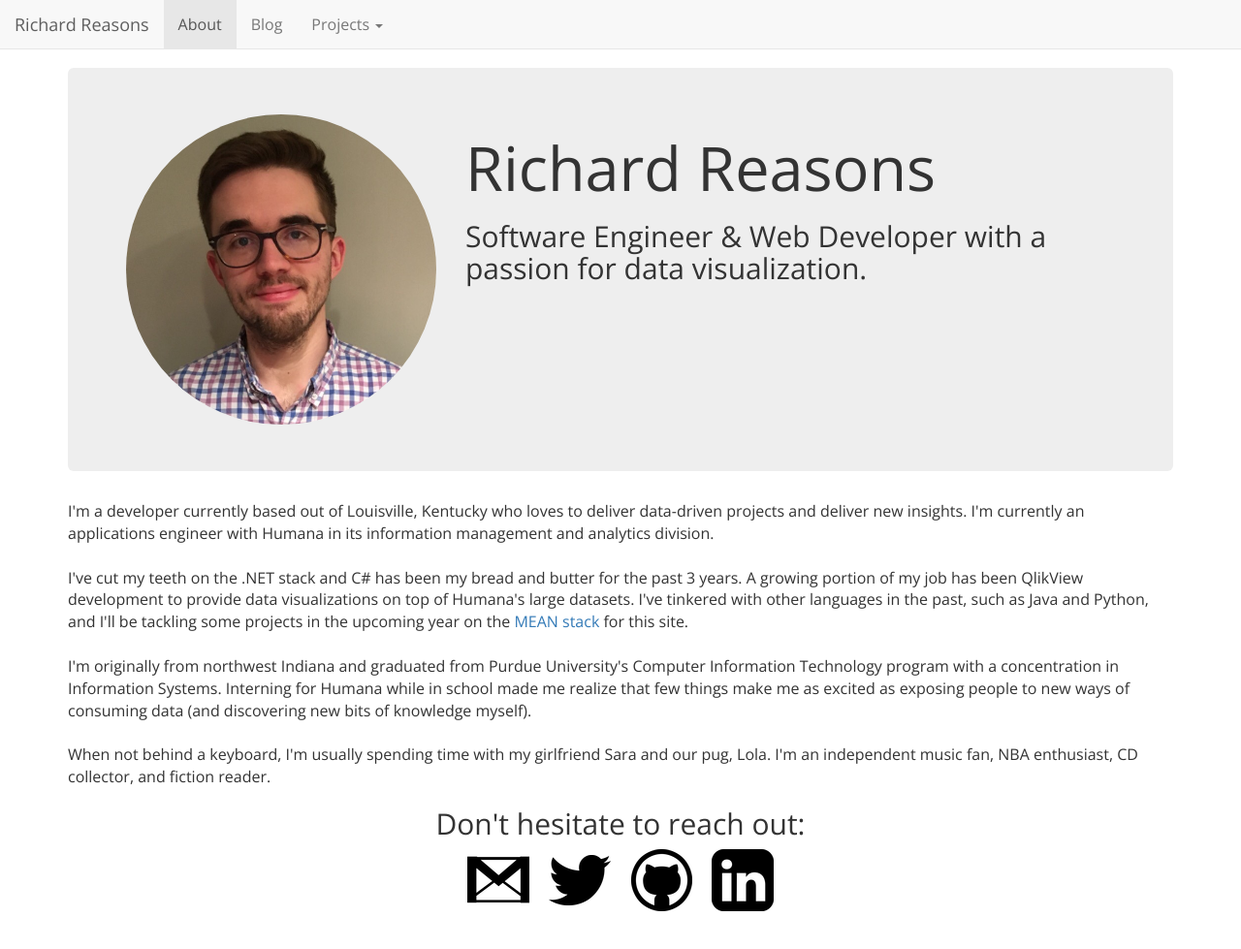
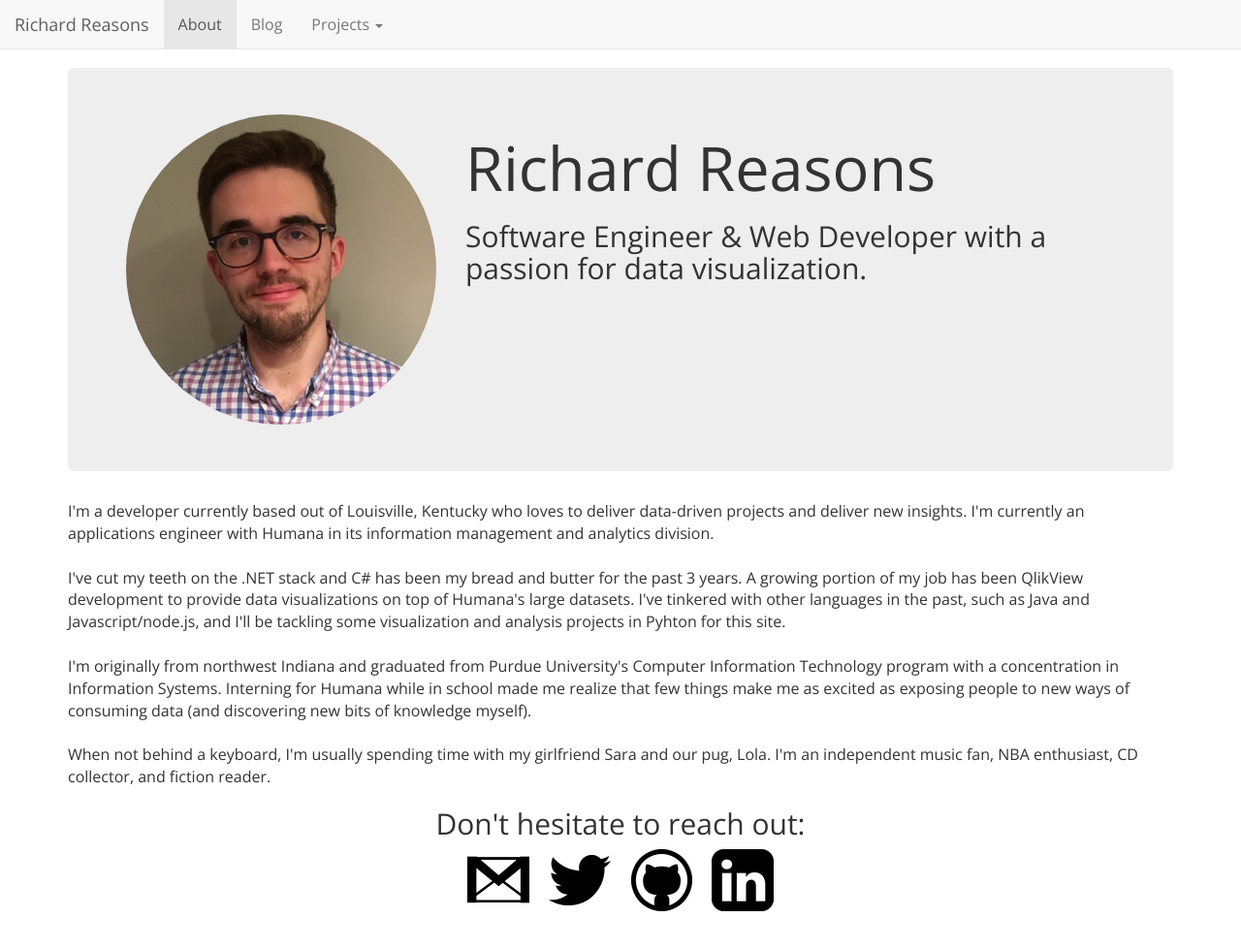
Before and after one commit to rgreasons/rgreasons.github.io, a Jekyll site: the page built from index.html, in a window 1280 px wide and 1010 px high. Shown: the top 979 px of the window at 97% size. Built offline with Jekyll 4.4.1, drawn with Linux system fonts in a browser that asks for light colours; nearby versions of some CDN libraries; the list of posts is cut into pages by our own code.

Commit message:
change focus from MEAN to Python

```diff
--- a/index.html
+++ b/index.html
@@ -16,7 +16,7 @@ title: RGReasons.net
 </div>
     I'm a developer currently based out of Louisville, Kentucky who loves to deliver data-driven projects and deliver new insights. I'm currently an applications engineer with Humana in its information management and analytics division.<br>
     <br>
-    I've cut my teeth on the .NET stack and C# has been my bread and butter for the past 3 years. A growing portion of my job has been QlikView development to provide data visualizations on top of Humana's large datasets.  I've tinkered with other languages in the past, such as Java and Python, and I'll be tackling some projects in the upcoming year on the <a href="http://www.mean.io">MEAN stack</a> for this site.<br>
+    I've cut my teeth on the .NET stack and C# has been my bread and butter for the past 3 years. A growing portion of my job has been QlikView development to provide data visualizations on top of Humana's large datasets.  I've tinkered with other languages in the past, such as Java and Javascript/node.js, and I'll be tackling some visualization and analysis projects in Pyhton for this site.<br>
     <br>
     I'm originally from northwest Indiana and graduated from Purdue University's Computer Information Technology program with a concentration in Information Systems. Interning for Humana while in school made me realize that few things make me as excited as exposing people to new ways of consuming data (and discovering new bits of knowledge myself).<br>
     <br>
```
